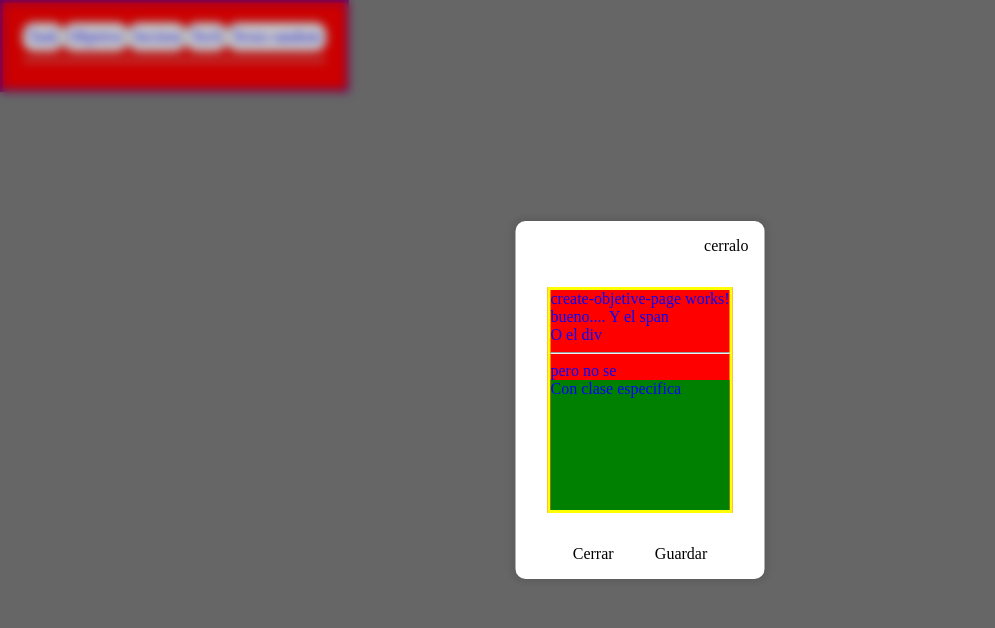
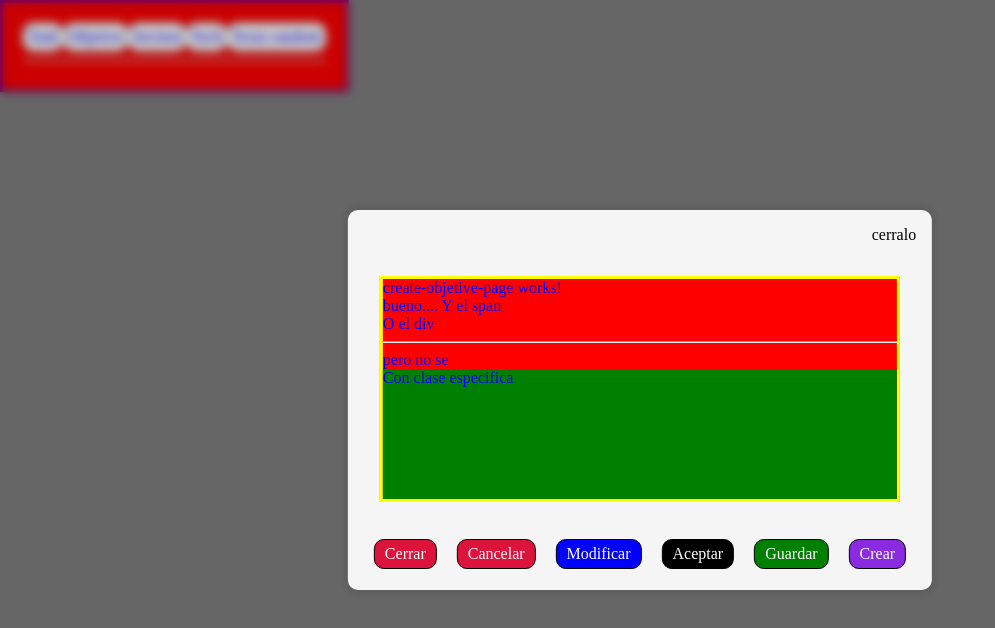
Before and after one commit to CartagoGit/tablon-tareas-cartago, an Angular app: page / in a window 1280 px wide. Both pictures are taken after a click on the button "Objetive". Shown: the top 628 px of the page, without its empty margins (0-995 px from the left). Built offline with nearby package versions, Linux system fonts and the light colour scheme.

Commit message:
Añadimos estilos basicos a los botones del modal

```diff
--- a/src/app/components/modal/modal.component.scss
+++ b/src/app/components/modal/modal.component.scss
@@ -67,7 +67,7 @@ h2 {
   top: 50%;
   left: 50%;
   transform: translate(-50%, -50%);
-  background: white;
+  background: whitesmoke;
   border-radius: 10px;
   box-shadow: 0 0 8px 4px rgba(0, 0, 0, 0.1);
   overflow: hidden;
@@ -116,8 +116,37 @@ h2 {
 
   &__button {
     cursor: pointer;
-    // &--close {
-    //   margin-left: auto;
-    // }
+    padding: 5px 10px;
+    margin: 5px 10px;
+    border: black solid 1px;
+    background-color: grey;
+    transition: ease all 300ms;
+    border-radius: 10px;
+    color: white;
+    &:hover {
+      color: black;
+      // border: white 1px solid;
+      background-color: inherit;
+      // filter: brightness(0.8);
+    }
+    &--save {
+      background-color: green;
+    }
+    &--close,
+    &--cancel {
+      background-color: crimson;
+    }
+
+    &--modify {
+      background-color: blue;
+    }
+
+    &--create {
+      background-color: blueviolet;
+    }
+
+    &--ok {
+      background-color: black;
+    }
   }
 }
--- a/src/app/pages/board-page/board-page.component.ts
+++ b/src/app/pages/board-page/board-page.component.ts
@@ -42,6 +42,14 @@ export class BoardPageComponent implements OnInit {
         },
         footer: {
           show: true,
+          buttons: {
+            close: this._modalSvc.defaultButtons.close,
+            ok: this._modalSvc.defaultButtons.ok,
+            save: this._modalSvc.defaultButtons.save,
+            modify: this._modalSvc.defaultButtons.modify,
+            cancel: this._modalSvc.defaultButtons.cancel,
+            create: this._modalSvc.defaultButtons.create,
+          },
         },
       },
     });
--- a/src/app/pages/modals/create-models/create-objetive-page/create-objetive-page.component.ts
+++ b/src/app/pages/modals/create-models/create-objetive-page/create-objetive-page.component.ts
@@ -8,7 +8,7 @@ import { Component, OnInit } from '@angular/core';
 export class CreateObjetivePageComponent implements OnInit {
   // public varPrueba: string = 'Hola';
   // dataRecived: any;
-  dataToSend: any = 'algo123';
+  // dataToSend: any = 'algo123';
 
   constructor() {}
 
```
